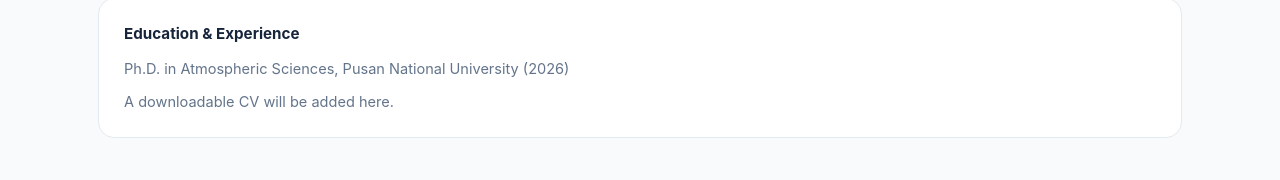
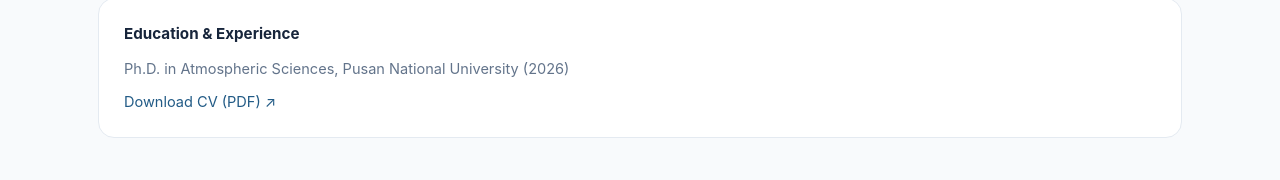
Before and after one commit to djkim0204/djkim0204.github.io, a plain HTML site: page index.html in a window 1280 px wide. Shown: the part 1355-1535 px from the top of the page. Drawn offline with Linux system fonts and the light colour scheme.

Commit message:
Update index.html

```diff
--- a/index.html
+++ b/index.html
@@ -172,12 +172,21 @@
     <!-- EDIT: CV text. When you have a PDF, upload it as cv.pdf and uncomment
          the link below (remove the comment markers). -->
       <section id="cv" class="section" aria-labelledby="cv-title">
-      <div class="section-top"><h2 id="cv-title">Curriculum Vitae</h2></div>
+        <div class="section-top">
+          <h2 id="cv-title">Curriculum Vitae</h2>
+        </div>
+
         <div class="info-box">
           <h3>Education &amp; Experience</h3>
           <p>Ph.D. in Atmospheric Sciences, Pusan National University (2026)</p>
-        <p class="linkline">A downloadable CV will be added here.</p>
-        <!-- <p class="linkline"><a href="Curriculum Vitae-Dongjin Kim.pdf" target="_blank" rel="noopener">Download CV (PDF) ↗</a></p> -->
+
+          <p class="linkline">
+            <a href="Curriculum%20Vitae-Dongjin%20Kim.pdf"
+               target="_blank"
+               rel="noopener noreferrer">
+              Download CV (PDF) ↗
+            </a>
+          </p>
         </div>
       </section>
 
```
Lines whose indentation alone changed are shown as unchanged.
